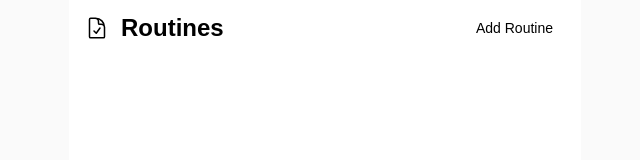
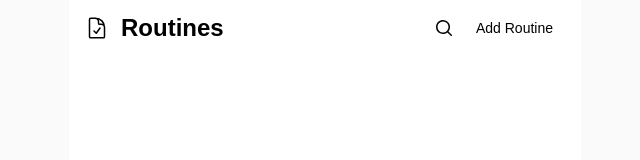
Before and after one commit to brantem/hazelnut, a Next.js app: page /routines in a window 1280 px wide. Shown: the top 160 px of the page, without its empty margins (315-955 px from the left). Built offline with nearby package versions, Linux system fonts and the light colour scheme; a web font is replaced by a local one.

Commit message:
Add search to /routines

```diff
--- a/src/components/Search.tsx
+++ b/src/components/Search.tsx
@@ -6,14 +6,21 @@ import { useSearchStore } from 'lib/stores';
 
 type SearchProps = React.DetailedHTMLProps<HTMLAttributes<HTMLDivElement>, HTMLDivElement> & {
   searchKey: string;
+  placeholder?: string;
 };
 
-const Search = ({ searchKey, ...props }: SearchProps) => {
+const Search = ({ searchKey, placeholder = 'Search', ...props }: SearchProps) => {
   const { search, setSearch } = useSearchStore(searchKey);
 
   return (
     <div {...props} data-testid="search">
-      <Input name="search" placeholder="Search" value={search} onChange={(e) => setSearch(e.target.value)} autoFocus />
+      <Input
+        name="search"
+        placeholder={placeholder}
+        value={search}
+        onChange={(e) => setSearch(e.target.value)}
+        autoFocus
+      />
     </div>
   );
 };
--- a/src/pages/routines.tsx
+++ b/src/pages/routines.tsx
@@ -1,26 +1,65 @@
+import { useCallback, useReducer } from 'react';
 import type { NextPage } from 'next';
+import { MagnifyingGlassIcon } from '@heroicons/react/20/solid';
 
 import Layout from 'components/Layout';
+import Search from 'components/Search';
 import RoutineCard from 'components/Routine/RoutineCard';
 import SaveRoutineModal from 'components/Routine/SaveRoutineModal';
 import SaveItemsToRoutineModal from 'components/Item/SaveItemsToRoutineModal';
 import RoutineSettingsModal from 'components/Routine/RoutineSettingsModal';
 
-import { useRoutinesStore } from 'lib/stores';
-import { getMinutesFromTime } from 'lib/helpers';
+import { useRoutinesStore, useSearchStore } from 'lib/stores';
+import { isMatch, getMinutesFromTime } from 'lib/helpers';
 
 const Routines: NextPage = () => {
-  const { routines, showSave } = useRoutinesStore();
+  const { search, setSearch } = useSearchStore('routines');
+  const { showSave } = useRoutinesStore();
+  const routines = useRoutinesStore(
+    useCallback(
+      (state) => {
+        const routines = state.routines.sort((a, b) => getMinutesFromTime(a.time) - getMinutesFromTime(b.time));
+        if (!search) return routines;
+        return routines.filter((routine) => isMatch(routine.title, search));
+      },
+      [search],
+    ),
+  );
+
+  const [isSearching, toggleIsSearching] = useReducer((prev) => !prev, false);
 
   return (
     <>
-      <Layout header={{ actions: [{ text: 'Add Routine', onClick: () => showSave() }] }}>
+      <Layout
+        header={{
+          actions: [
+            {
+              text: <MagnifyingGlassIcon className="h-5 w-5" />,
+              className: '!px-1.5',
+              onClick: () => {
+                if (isSearching) setSearch('');
+                toggleIsSearching();
+              },
+              testId: 'routines-search',
+            },
+            { text: 'Add Routine', onClick: () => showSave() },
+          ],
+        }}
+      >
+        {isSearching && (
+          <Search
+            placeholder="Search for routine titles"
+            searchKey="routines"
+            className="sticky top-0 bg-white px-4 pt-1 pb-3"
+          />
+        )}
+
         <section className="space-y-3">
-          {routines
-            .sort((a, b) => getMinutesFromTime(a.time) - getMinutesFromTime(b.time))
-            .map((routine, i) => (
-              <RoutineCard key={i} routine={routine} showAction isItemSortable />
-            ))}
+          {routines.length ? (
+            routines.map((routine, i) => <RoutineCard key={i} routine={routine} showAction isItemSortable />)
+          ) : search ? (
+            <p className="mx-4 mt-3 text-center text-neutral-500">No results found</p>
+          ) : null}
         </section>
       </Layout>
 
```
Also changed, not shown: 1 other file (tests, documents, lock files or other folders).
